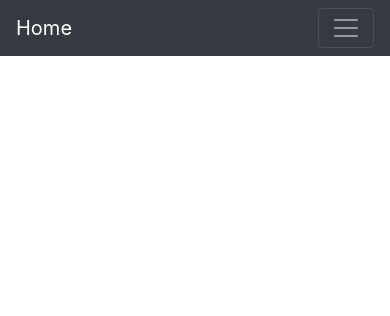
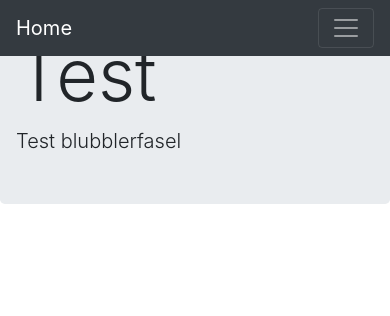
Before and after one commit to Lipp2/Projekt_Penta, a PHP site: page / in a window 390 px wide. Shown: the top 316 px of the page. Run offline with PHP 8.4, Linux system fonts and the light colour scheme; some libraries are stand-ins or nearby versions.

Commit message:
angefangen
muss noch schauen wie ich den Willkommenskack auf 100% Bildschirm höhe zu bekommen ohne das responsiv design zu zerstören

```diff
--- a/header.php
+++ b/header.php
@@ -5,8 +5,8 @@
     <meta charset="utf-8">
     <meta name="viewport" content="width=device-width, initial-scale=1, shrink-to-fit=no">
 
-    <!-- Bootstrap CSS -->
     <link rel="stylesheet" href="https://maxcdn.bootstrapcdn.com/bootstrap/4.0.0/css/bootstrap.min.css" integrity="sha384-Gn5384xqQ1aoWXA+058RXPxPg6fy4IWvTNh0E263XmFcJlSAwiGgFAW/dAiS6JXm" crossorigin="anonymous">
+    <link rel="stylesheet" type="text/css" href="CSS\stylesheet.css">
 
     <title>Testseite</title>
 
--- a/index.php
+++ b/index.php
@@ -9,7 +9,7 @@ require("header.php");
           <span class="navbar-toggler-icon"></span>
       </button>
 
-        <div class="collapse navbar-collapse smoo" id="navbarSupportedContent">
+      <div class="collapse navbar-collapse" id="navbarSupportedContent">
           <ul class="navbar-nav mr-auto">
               <li class="nav-item">
                   <a class="nav-link" href="#news">News</a>
@@ -23,9 +23,16 @@ require("header.php");
           </ul>
       </div>
   </nav>
-
-    <h1>Hello, world!</h1>
-
+  <!--100% * 100% Willkommensfenster mit nem Hintergrundbild und nen Jumbotron in Mitte zentiert gelegt-->
+  <!--Welcome Message-->
+  <div class="row align-items-center">
+    <div class="col-sm-12">
+      <div class="jumbotron">
+        <h1 class="display-3">Test</h1>
+        <p class="lead">Test blubblerfasel</p>
+      </div>
+    </div>
+  </div>
 <?php
 require("footer.php");
 ?>
```
Also changed, not shown: CSS/stylesheet.css (added). Lines whose indentation alone changed are shown as unchanged.
